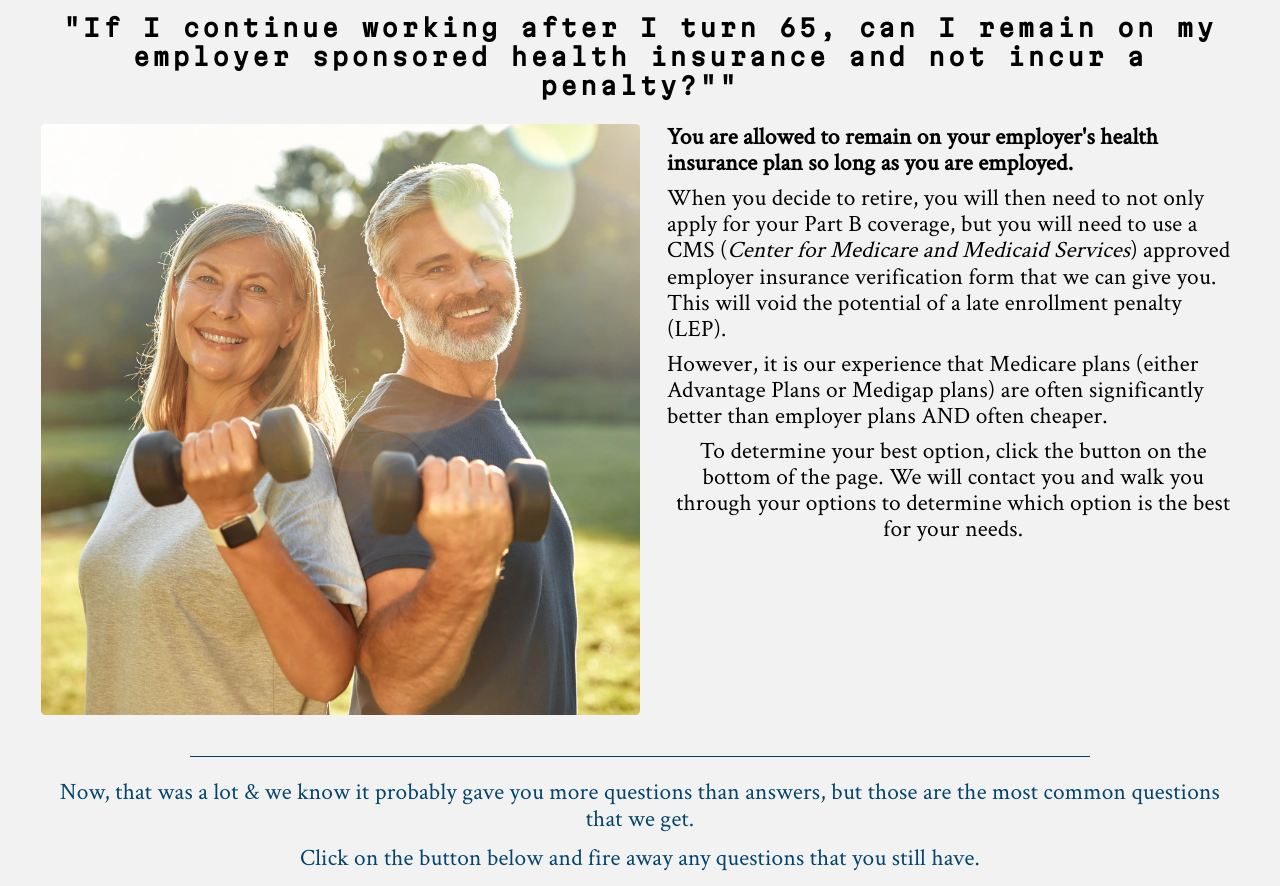
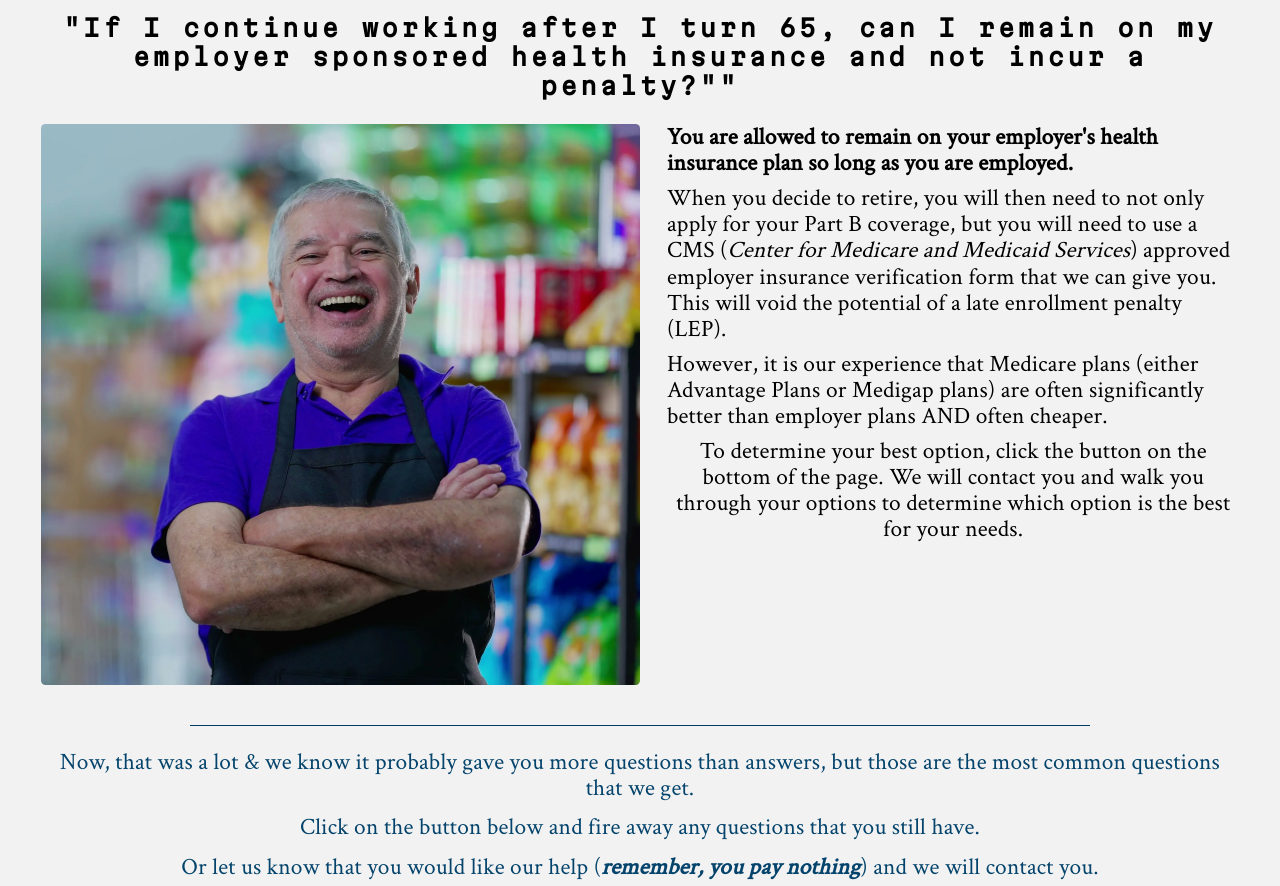
Before and after one commit to chase-coleman/JMCole-Site, a React (Vite) app: page /medicare-faqs in a window 1280 px wide. Shown: the part 2160-3046 px from the top of the page. Built offline with nearby package versions, Linux system fonts and the light colour scheme.

Commit message:
changed image in the FAQ #5 block

```diff
--- a/src/components/pages/FAQs.jsx
+++ b/src/components/pages/FAQs.jsx
@@ -229,8 +229,8 @@ const FAQs = () => {
           <div className="flex flex-col lg:flex-row gap-5">
             <div className="w-full">
               <img
-                src="/couple.webp"
-                alt="couple"
+                src="/man-working.webp"
+                alt="man-working"
                 className="float-left w-full sm:w-1/2 mr-6 mb-4 rounded object-cover"
               />
               <span className="font-semibold">
--- a/src/components/pages/T65.jsx
+++ b/src/components/pages/T65.jsx
@@ -11,7 +11,7 @@ const T65 = () => {
 
   return (
     <>
-      <div className="flex flex-col items-center ml-9 mr-9 mt-5 gap-5 mb-5">
+      <div className="flex flex-col items-center ml-9 mr-9 mt-5 gap-10 mb-5">
         <h1 className={lgScreen ? "header" : "subheader"}>
           Turning 65 & confused what to do?
         </h1>
```
Also changed, not shown: public/couple.webp (deleted), public/man-working.webp (added).
